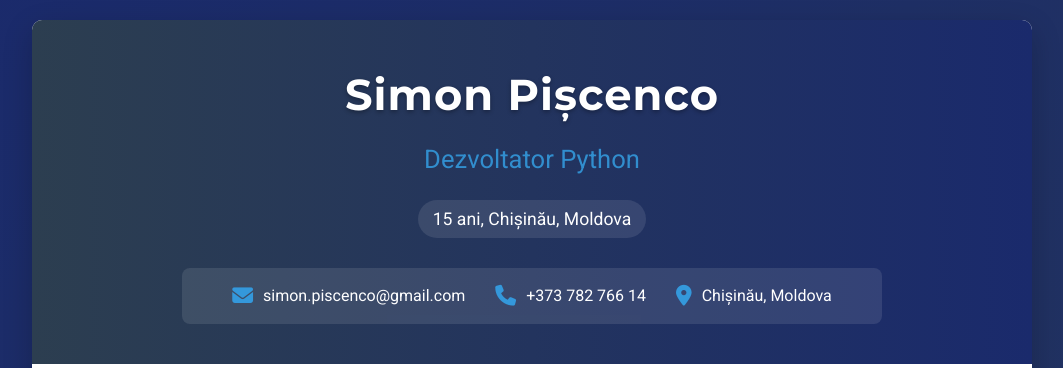
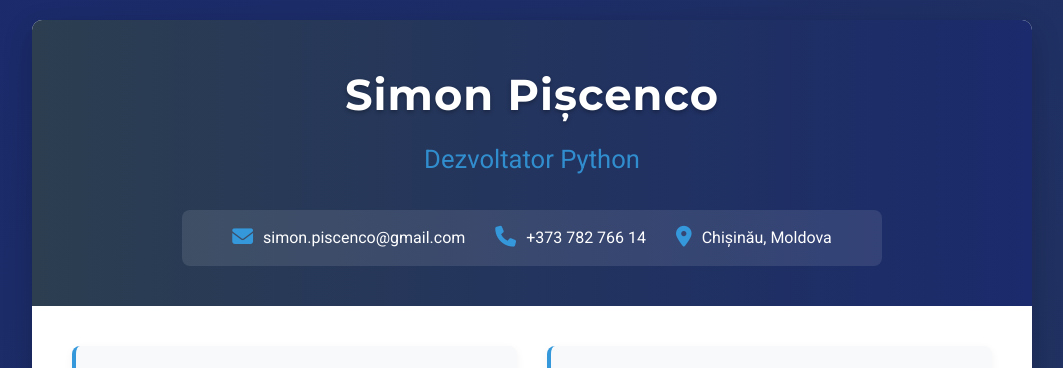
Before and after one commit to SiamanL/CV, a plain HTML site: page index.html in a window 1280 px wide. Shown: the top 368 px of the page, without its empty margins (108-1171 px from the left). Drawn offline with Linux system fonts and the light colour scheme.

Commit message:
Update index.html

```diff
--- a/index.html
+++ b/index.html
@@ -718,7 +718,6 @@
                 <div class="name-title">
                     <h1 class="name">Simon Pișcenco</h1>
                     <p class="title">Dezvoltator Python</p>
-                    <div class="personal-info">15 ani, Chișinău, Moldova</div>
                 </div>
 
                 <div class="contact-info">
```
